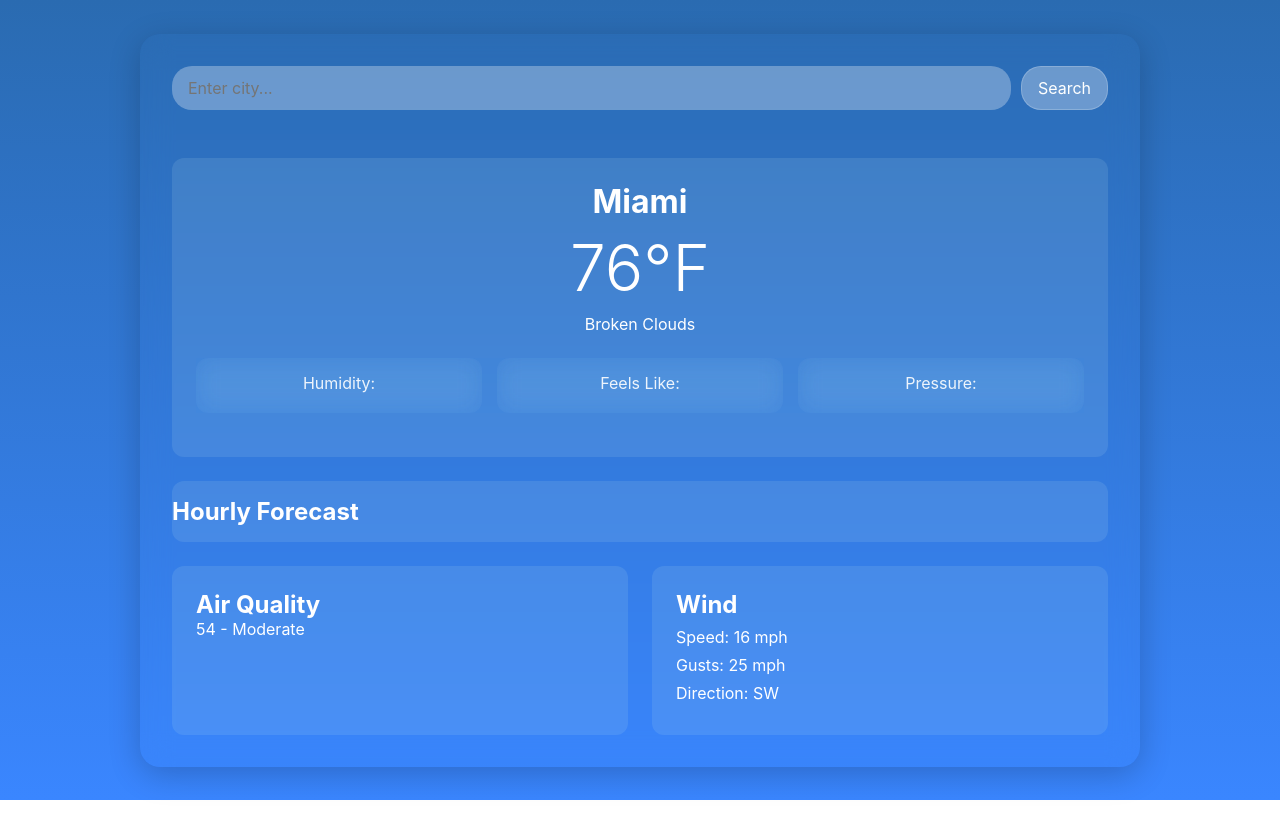
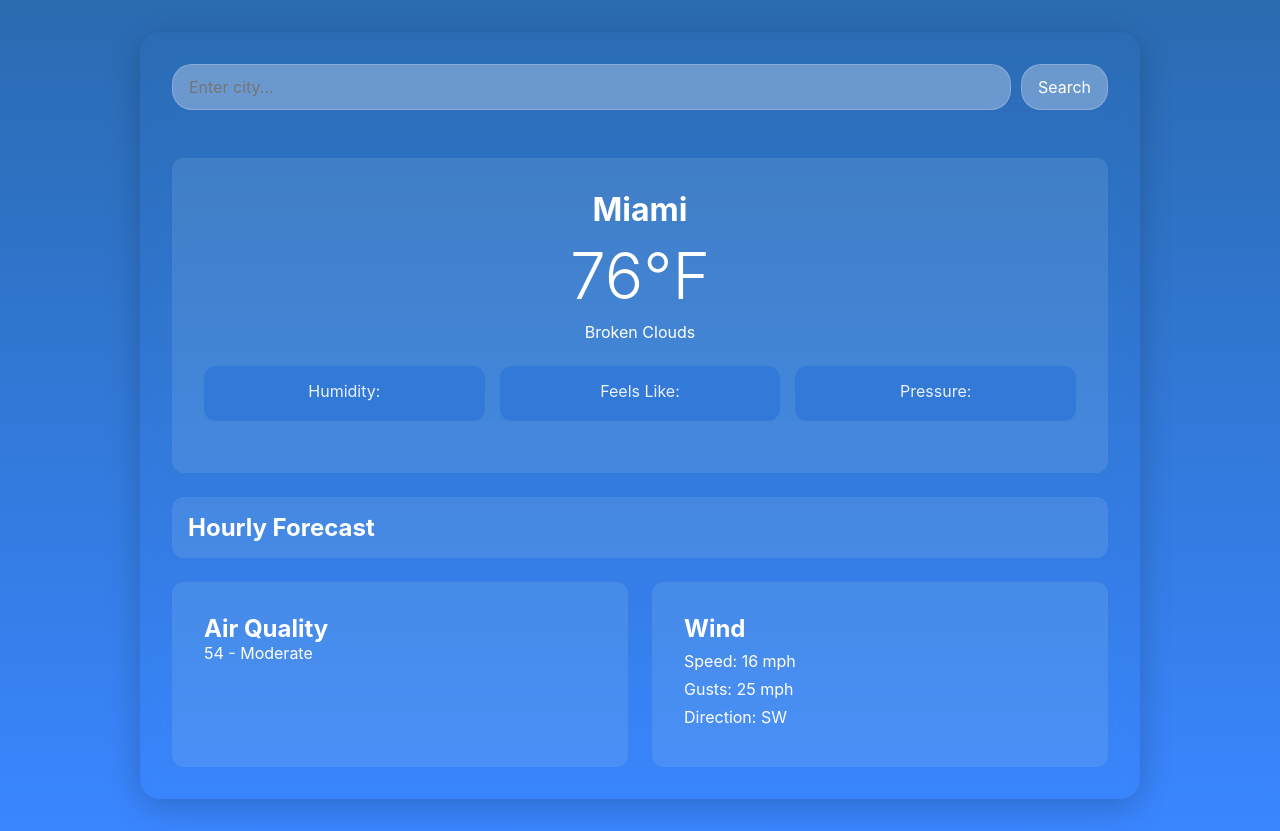
Before and after one commit to miauy/cim343-proj2, a plain HTML site: page index.html in a window 1280 px wide. Before the commit the page ends 800 px from the top, so only its background shows below. Drawn offline with Linux system fonts and the light colour scheme; no server answers.

Commit message:
presentation

```diff
--- a/style.css
+++ b/style.css
@@ -54,17 +54,18 @@
     display: flex;
     gap: 10px;
     margin-bottom: 1.5rem;
+    color:#fff;
   }
 
   .search-box input {
     flex: 1;
     padding: 12px 16px;
     border-radius: 20px;
-    border: none;
+    border: 1px solid rgba(255, 255, 255, 0.2);
     outline: none;
     font-size: 16px;
-    background: rgba(255, 255, 255, 0.3);
-    color: white;
+    background-color: rgba(255, 255, 255, 0.3);
+    color: #fff;
   }
 
   .search-box button {
@@ -80,7 +81,7 @@
   .card {
     background: rgba(173, 216, 230, 0.15);
     border-radius: 12px;
-    padding: 1.5rem;
+    padding: 2rem;
     backdrop-filter: blur(12px);
   }
 
@@ -97,7 +98,7 @@
   }
 
   .info-box {
-    background: rgba(255, 255, 255, 0);
+    background: rgba(50, 121, 216, 1);
     border-radius: 12px;
     padding: 15px;
     text-align: center;
@@ -130,7 +131,8 @@
     display: grid;
     grid-template-columns: repeat(auto-fit, minmax(80px, 1fr));
     gap: 1rem;
-    padding: 1rem 0;
+    padding: 1rem;
+
   }
 
   .hour-item {
@@ -161,4 +163,5 @@
     .weather-container {
       grid-template-columns: 1fr;
     }
+
   }
```
